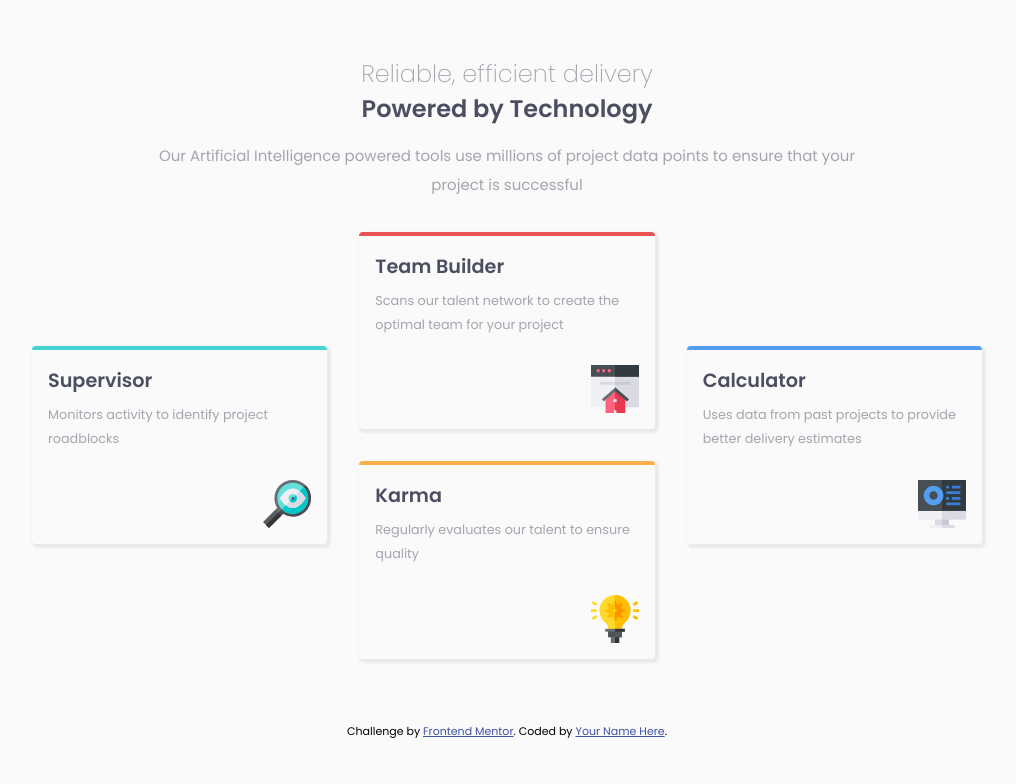
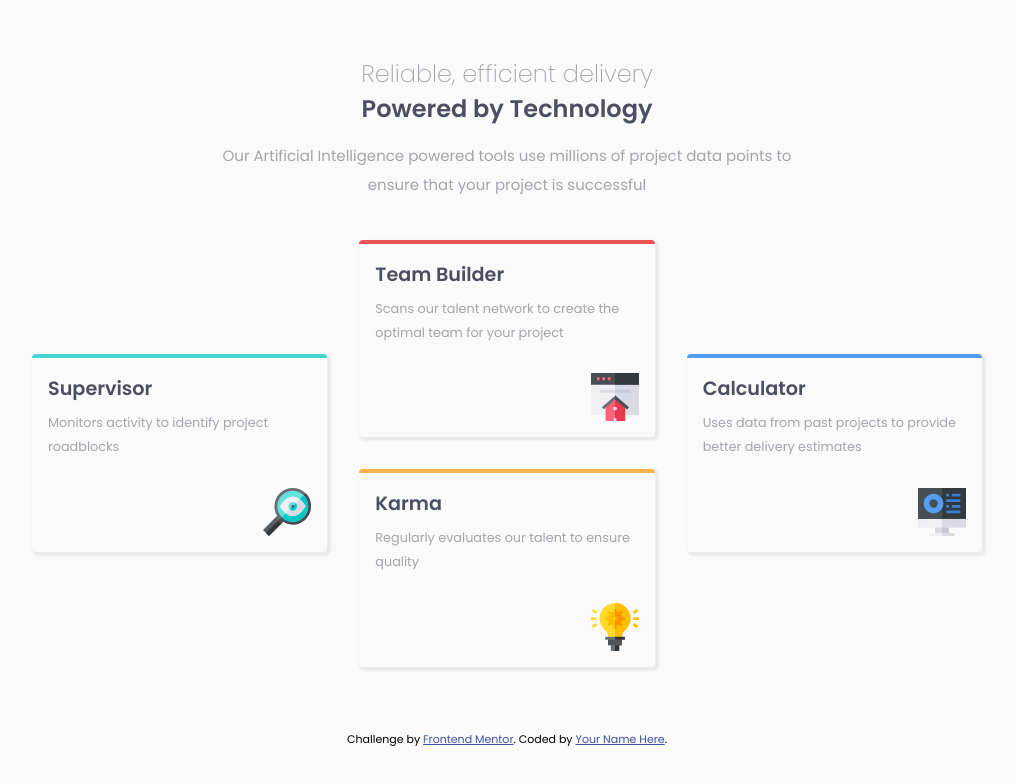
Before and after one commit to axelbriandip/frontend-mentor-cards, a plain HTML site: page index.html in a window 1536 px wide. Shown: the whole page, without its empty margins (261-1277 px from the left). Drawn offline with Linux system fonts and the light colour scheme.

Commit message:
pequeños ajustes a 2 breakpoints (375px y 1440px)

```diff
--- a/css/styles.css
+++ b/css/styles.css
@@ -35,7 +35,7 @@
 }
 
 .header {
-    margin-bottom: 2rem;
+    margin-bottom: 2.5rem;
     display: flex;
     flex-direction: column;
     align-items: center;
@@ -58,7 +58,6 @@
     color: var(--Grayish-Blue);
     text-align: center;
     line-height: 1.8rem;
-    width: 50%;
 }
 
 .card-container {
@@ -113,7 +112,7 @@
     border-top-color: var(--Cyan);
 }
 
-@media screen and (min-width: 1010px) {
+@media screen and (min-width: 1440px) {
     .card-container {
         width: 950px;
         margin-left: auto;
@@ -130,4 +129,7 @@
         grid-row: 2 / 3;
         grid-column: 2 / 3;
     }
+    .principal-text {
+        width: 40%;
+    }
 }
```
